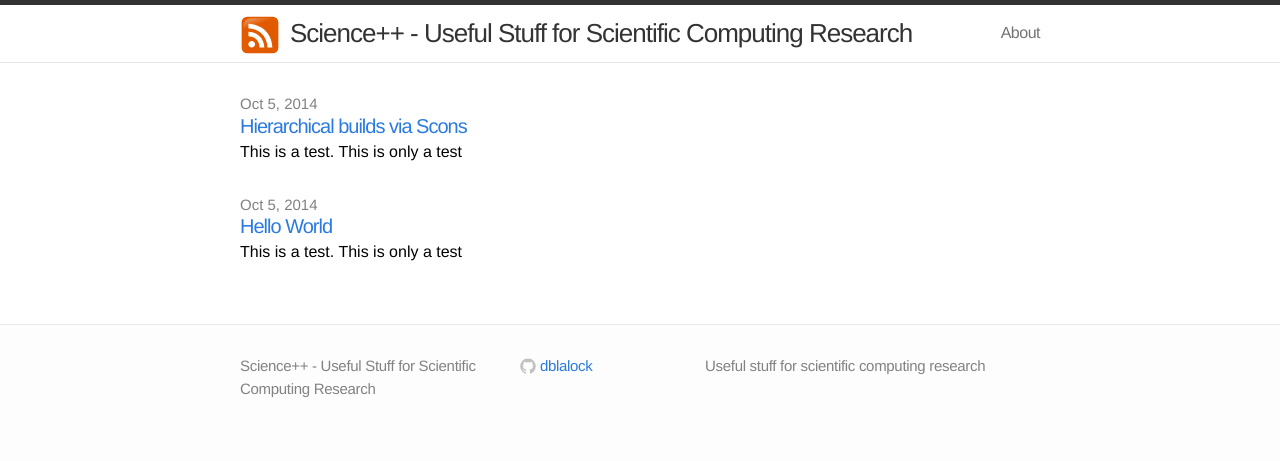
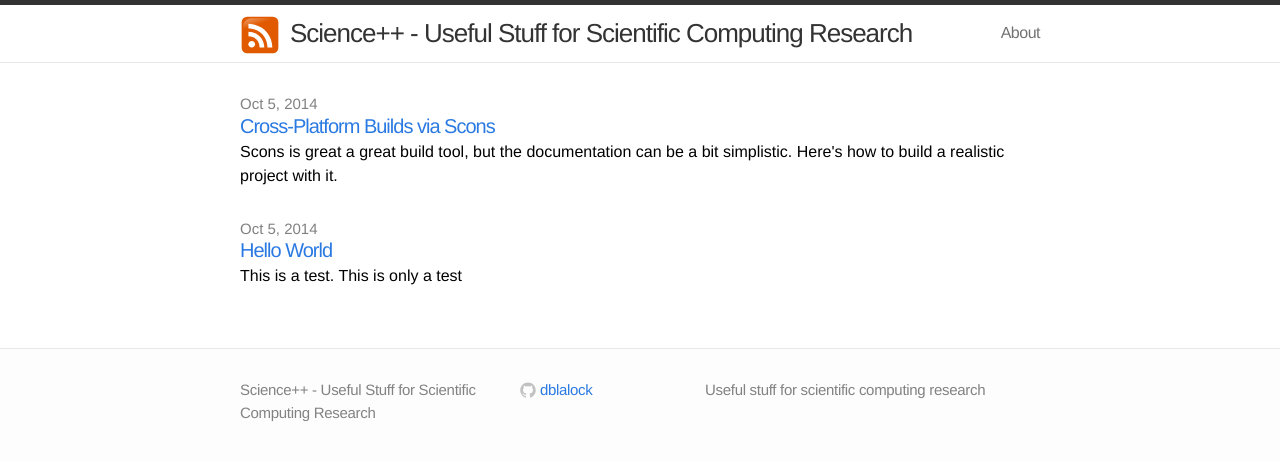
Before and after one commit to dblalock/old-dblalock.github.io, a Jekyll site: the page built from index.html, in a window 1280 px wide. Shown: the top 461 px of the page. Built offline with Jekyll 4.4.1, drawn with Linux system fonts in a browser that asks for light colours; Markdown is read by kramdown in place of the engine named in the settings.

Commit message:
fix description of scons post

```diff
--- a/_posts/2014-10-6-Cross-Platform-Builds-via-Scons.markdown
+++ b/_posts/2014-10-6-Cross-Platform-Builds-via-Scons.markdown
@@ -1,8 +1,8 @@
 ---
 layout: post
 comments: true
-title:  "Hierarchical builds via Scons"
-excerpt: "This is a test. This is only a test"
+title:  "Cross-Platform Builds via Scons"
+excerpt: "Scons is great a great build tool, but the documentation can be a bit simplistic. Here's how to build a realistic project with it."
 date:   2014-10-5 22:54:00
 ---
 
```
